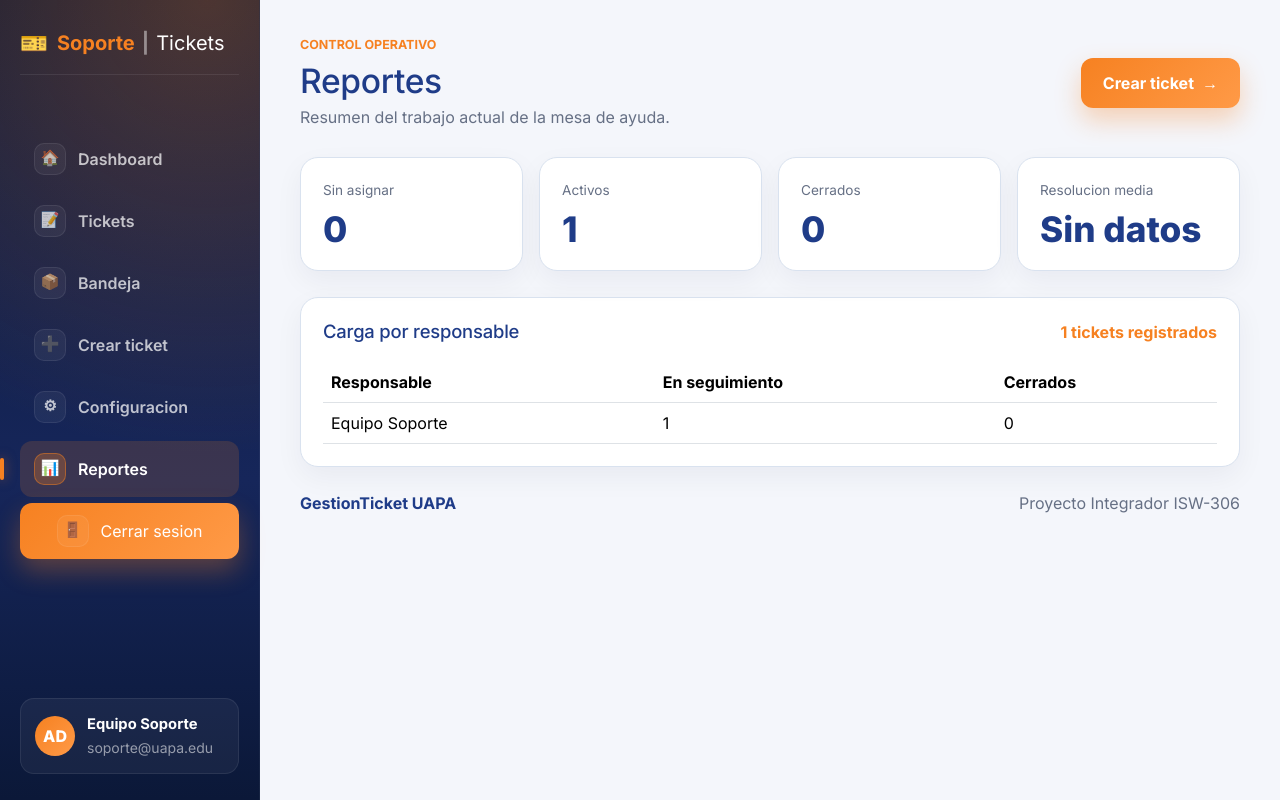
After one commit to cruzayala/GestionTicketUAPA, a Django app: page /reportes/ in a window 1280 px wide. The commit adds this page. Run offline with Django 5.2, Linux system fonts and the light colour scheme; a user stored in the database is signed in; data comes from the database, SQL or seed files in the repository; tables that the repository leaves empty hold one stand-in row (values such as "Sample post").

Commit message:
feat: organizar flujo operativo de tickets

```diff
--- a/css/styles.css
+++ b/css/styles.css
@@ -1584,6 +1584,7 @@ footer p {
 .stat-card.morado .stat-mini span { background: linear-gradient(90deg, #7c3aed, #a78bfa); }
 
 .panel-doble {
+    align-items: start;
     display: grid;
     grid-template-columns: 1.3fr 1fr;
     gap: 18px;
@@ -1864,6 +1865,34 @@ footer p {
 .busqueda-bar .input-icon {
     flex: 1;
     min-width: 240px;
+}
+
+.ticket-views {
+    display: flex;
+    flex-wrap: wrap;
+    gap: 8px;
+    margin-bottom: 16px;
+}
+
+.ticket-views a {
+    background: var(--blanco);
+    border: 1px solid var(--borde);
+    border-radius: 10px;
+    color: var(--gris);
+    font-size: 0.88rem;
+    font-weight: 700;
+    padding: 9px 13px;
+}
+
+.ticket-views a.activo,
+.ticket-views a:hover {
+    background: #fff2e8;
+    border-color: var(--naranja);
+    color: var(--naranja);
+}
+
+.report-table {
+    margin-top: 22px;
 }
 
 .busqueda-bar select {
@@ -2434,6 +2463,11 @@ footer p {
         overflow-x: auto;
     }
 
+    .ticket-views a {
+        flex: 1 1 calc(50% - 8px);
+        text-align: center;
+    }
+
     .hero {
         min-height: auto;
     }
--- /dev/null
+++ b/templates/tickets/reports.html
@@ -0,0 +1,73 @@
+{% extends "tickets/base.html" %}
+{% block title %}Reportes - GestionTicket UAPA{% endblock %}
+{% block page %}reports{% endblock %}
+{% block content %}
+<div class="layout">
+    {% include "tickets/sidebar.html" with active="reports" %}
+    <div class="contenido">
+        <header class="encabezado">
+            <div>
+                <p class="etiqueta">Control operativo</p>
+                <h1>Reportes</h1>
+                <p class="sub-titulo">Resumen del trabajo actual de la mesa de ayuda.</p>
+            </div>
+            <a class="boton-principal" href="{% url 'ticket_create_admin' %}">Crear ticket <span class="boton-flecha">&rarr;</span></a>
+        </header>
+
+        <main>
+            <section class="stats" aria-label="Resumen de reportes">
+                <article class="stat-card naranja">
+                    <span class="stat-label">Sin asignar</span>
+                    <strong class="stat-numero">{{ unassigned }}</strong>
+                </article>
+                <article class="stat-card azul">
+                    <span class="stat-label">Activos</span>
+                    <strong class="stat-numero">{{ active }}</strong>
+                </article>
+                <article class="stat-card verde">
+                    <span class="stat-label">Cerrados</span>
+                    <strong class="stat-numero">{{ closed }}</strong>
+                </article>
+                <article class="stat-card morado">
+                    <span class="stat-label">Resolucion media</span>
+                    <strong class="stat-numero">{{ average_resolution }}</strong>
+                </article>
+            </section>
+
+            <section class="panel report-table">
+                <div class="panel-titulo">
+                    <h2>Carga por responsable</h2>
+                    <span>{{ total }} tickets registrados</span>
+                </div>
+                <div class="table-responsive">
+                    <table class="table table-hover align-middle mb-0">
+                        <thead>
+                            <tr>
+                                <th>Responsable</th>
+                                <th>En seguimiento</th>
+                                <th>Cerrados</th>
+                            </tr>
+                        </thead>
+                        <tbody>
+                            {% for user in staff_summary %}
+                                <tr>
+                                    <td>{{ user.name }}</td>
+                                    <td>{{ user.active }}</td>
+                                    <td>{{ user.closed }}</td>
+                                </tr>
+                            {% empty %}
+                                <tr><td colspan="3">No hay usuarios de soporte disponibles.</td></tr>
+                            {% endfor %}
+                        </tbody>
+                    </table>
+                </div>
+            </section>
+        </main>
+
+        <footer>
+            <p>GestionTicket UAPA</p>
+            <span>Proyecto Integrador ISW-306</span>
+        </footer>
+    </div>
+</div>
+{% endblock %}
--- a/templates/tickets/sidebar.html
+++ b/templates/tickets/sidebar.html
@@ -17,6 +17,10 @@
             <span class="menu-icono">&#128221;</span>
             Tickets
         </a>
+        <a href="{% url 'ticket_list' %}?view=unassigned" class="{% if active == 'inbox' %}activo{% endif %}">
+            <span class="menu-icono">&#128230;</span>
+            Bandeja
+        </a>
         <a href="{% url 'ticket_create_admin' %}" class="{% if active == 'create' %}activo{% endif %}">
             <span class="menu-icono">&#10133;</span>
             Crear ticket
@@ -24,6 +28,10 @@
         <a href="{% url 'settings' %}" class="{% if active == 'settings' %}activo{% endif %}">
             <span class="menu-icono">&#9881;</span>
             Configuracion
+        </a>
+        <a href="{% url 'reports' %}" class="{% if active == 'reports' %}activo{% endif %}">
+            <span class="menu-icono">&#128202;</span>
+            Reportes
         </a>
         <form method="post" action="{% url 'logout' %}" class="sidebar-logout">
             {% csrf_token %}
--- a/tickets/urls.py
+++ b/tickets/urls.py
@@ -10,6 +10,7 @@ urlpatterns = [
     path("panel/", views.panel, name="panel"),
     path("tickets/", views.ticket_list, name="ticket_list"),
     path("tickets/nuevo/", views.ticket_create_admin, name="ticket_create_admin"),
+    path("reportes/", views.reports, name="reports"),
     path("tickets/<str:number>/eliminar/", views.ticket_delete, name="ticket_delete"),
     path("tickets/<str:number>/", views.ticket_manage, name="ticket_manage"),
     path("crear-ticket/", views.ticket_contact, name="ticket_contact"),
--- a/tickets/views.py
+++ b/tickets/views.py
@@ -1,9 +1,10 @@
 from django.db.models import Q
-from django.contrib.auth import authenticate, login as auth_login, logout as auth_logout
+from django.contrib.auth import authenticate, get_user_model, login as auth_login, logout as auth_logout
 from django.contrib.auth.decorators import user_passes_test
 from django.contrib import messages
 from django.shortcuts import get_object_or_404, redirect, render
 from django.views.decorators.http import require_POST
+from django.utils import timezone
 
 from .forms import AdminTicketCreateForm, ContactForm, LoginForm, SearchTicketForm, TicketCommentForm, TicketDetailForm, TicketUpdateForm
 from .models import Ticket, TicketEvent
@@ -49,10 +50,16 @@ def logout_view(request):
 @user_passes_test(support_required, login_url="login")
 def panel(request):
     tickets = Ticket.objects.all()
+    closed_tickets = list(tickets.filter(status="Cerrado", closed_at__isnull=False))
+    average_minutes = 0
+    if closed_tickets:
+        average_minutes = sum((ticket.closed_at - ticket.created_at).total_seconds() / 60 for ticket in closed_tickets) / len(closed_tickets)
+    average_hours, average_remainder = divmod(int(average_minutes), 60)
     context = {
-        "open_count": tickets.filter(status="Abierto").count(),
-        "process_count": tickets.filter(status="En proceso").count(),
+        "unassigned_count": tickets.filter(assigned_to__isnull=True).exclude(status="Cerrado").count(),
+        "process_count": tickets.filter(assigned_to__isnull=False).exclude(status="Cerrado").count(),
         "closed_count": tickets.filter(status="Cerrado").count(),
+        "average_resolution": f"{average_hours}h {average_remainder}m" if closed_tickets else "Sin datos",
         "priority_tickets": tickets.filter(priority="Alta")[:3],
         "recent_tickets": tickets[:3],
     }
@@ -65,6 +72,17 @@ def ticket_list(request):
     query = request.GET.get("q", "").strip()
     status = request.GET.get("status", "Todos")
     priority = request.GET.get("priority", "Cualquier prioridad")
+    view = request.GET.get("view", "todos")
+    section_title = "Todos los tickets"
+    if view == "unassigned":
+        tickets = tickets.filter(assigned_to__isnull=True).exclude(status="Cerrado")
+        section_title = "Bandeja sin asignar"
+    elif view == "active":
+        tickets = tickets.exclude(status="Cerrado")
+        section_title = "Tickets activos"
+    elif view == "closed":
+        tickets = tickets.filter(status="Cerrado")
+        section_title = "Tickets cerrados"
     if query:
         tickets = tickets.filter(Q(number__icontains=query) | Q(subject__icontains=query) | Q(full_name__icontains=query))
     if status != "Todos":
@@ -76,9 +94,38 @@ def ticket_list(request):
         "query": query,
         "status": status,
         "priority": priority,
+        "view": view,
+        "section_title": section_title,
         "total": tickets.count(),
     }
     return render(request, "tickets/tickets.html", context)
+
+
+@user_passes_test(support_required, login_url="login")
+def reports(request):
+    tickets = Ticket.objects.all()
+    closed_tickets = list(tickets.filter(status="Cerrado", closed_at__isnull=False))
+    average_minutes = 0
+    if closed_tickets:
+        average_minutes = sum((ticket.closed_at - ticket.created_at).total_seconds() / 60 for ticket in closed_tickets) / len(closed_tickets)
+    hours, minutes = divmod(int(average_minutes), 60)
+    staff_summary = []
+    for user in get_user_model().objects.filter(is_staff=True, is_active=True).order_by("username"):
+        assigned = tickets.filter(assigned_to=user)
+        staff_summary.append({
+            "name": user.get_full_name() or user.username,
+            "active": assigned.exclude(status="Cerrado").count(),
+            "closed": assigned.filter(status="Cerrado").count(),
+        })
+    context = {
+        "total": tickets.count(),
+        "unassigned": tickets.filter(assigned_to__isnull=True).exclude(status="Cerrado").count(),
+        "active": tickets.exclude(status="Cerrado").count(),
+        "closed": tickets.filter(status="Cerrado").count(),
+        "average_resolution": f"{hours}h {minutes}m" if closed_tickets else "Sin datos",
+        "staff_summary": staff_summary,
+    }
+    return render(request, "tickets/reports.html", context)
 
 
 @user_passes_test(support_required, login_url="login")
@@ -103,7 +150,8 @@ def ticket_create_admin(request):
         )
         messages.success(request, f"El ticket {ticket.number} fue creado correctamente.")
         return redirect("ticket_manage", number=ticket.number)
-    return render(request, "tickets/ticket_create_admin.html", {"form": form})
+    clients = Ticket.objects.order_by("full_name", "email").values("full_name", "email").distinct()
+    return render(request, "tickets/ticket_create_admin.html", {"form": form, "clients": clients})
 
 
 def ticket_contact(request):
@@ -173,21 +221,62 @@ def ticket_status(request, number):
 @user_passes_test(support_required, login_url="login")
 def ticket_manage(request, number):
     ticket = get_object_or_404(Ticket, number=number.upper())
+    staff_users = get_user_model().objects.filter(is_staff=True, is_active=True).order_by("username")
     form = TicketUpdateForm(request.POST or None, initial={
+        "assigned_to": ticket.assigned_to,
         "category": ticket.category,
         "priority": ticket.priority,
         "subject": ticket.subject,
         "description": ticket.description,
         "status": ticket.status,
-    })
+    }, staff_users=staff_users)
     if request.method == "POST" and form.is_valid():
+        previous_assignee = ticket.assigned_to
+        assigned_to = form.cleaned_data["assigned_to"]
+        requested_status = form.cleaned_data["status"]
+        if requested_status == "Cerrado" and not assigned_to:
+            form.add_error("assigned_to", "Asigne un responsable antes de cerrar el ticket.")
+            return render(request, "tickets/ticket_manage.html", {"ticket": ticket, "form": form})
         ticket.category = form.cleaned_data["category"]
         ticket.priority = form.cleaned_data["priority"]
         ticket.subject = form.cleaned_data["subject"]
         ticket.description = form.cleaned_data["description"]
-        ticket.status = form.cleaned_data["status"]
+        ticket.assigned_to = assigned_to
+        if assigned_to and previous_assignee != assigned_to:
+            ticket.assigned_at = timezone.now()
+        if not assigned_to:
+            ticket.status = "Abierto"
+            ticket.closed_at = None
+        elif requested_status == "Abierto":
+            ticket.status = "En proceso"
+        else:
+            ticket.status = requested_status
+        if ticket.status == "Cerrado" and not ticket.closed_at:
+            ticket.closed_at = timezone.now()
+        if ticket.status != "Cerrado":
+            ticket.closed_at = None
         ticket.save()
         note = form.cleaned_data["note"].strip()
+        if previous_assignee != assigned_to:
+            if assigned_to:
+                TicketEvent.objects.create(
+                    ticket=ticket,
+                    title="Ticket asignado",
+                    note=f"Responsable asignado: {ticket.assignee_name}.",
+                    author_name=request.user.get_full_name() or request.user.username,
+                    author_role="Soporte",
+                )
+            elif previous_assignee:
+                TicketEvent.objects.create(
+                    ticket=ticket,
+                    title="Ticket sin asignar",
+                    note="El ticket fue devuelto a la bandeja sin asignar.",
+                    author_name=request.user.get_full_name() or request.user.username,
+                    author_role="Soporte",
+                )
+        if note and not ticket.first_response_at:
+            ticket.first_response_at = timezone.now()
+            ticket.save(update_fields=["first_response_at", "updated_at"])
         TicketEvent.objects.create(
             ticket=ticket,
             title="Respuesta del equipo de soporte" if note else "Ticket actualizado",
```
Also changed, not shown: templates/tickets/panel.html (+5 -5 lines), templates/tickets/ticket_create_admin.html (+10 -0 lines), templates/tickets/ticket_manage.html (+23 -0 lines), templates/tickets/tickets.html (+15 -2 lines), tickets/forms.py (+9 -2 lines), tickets/models.py (+43 -0 lines), tickets/migrations/0004_ticket_assigned_at_ticket_assigned_to_and_more.py (added).
